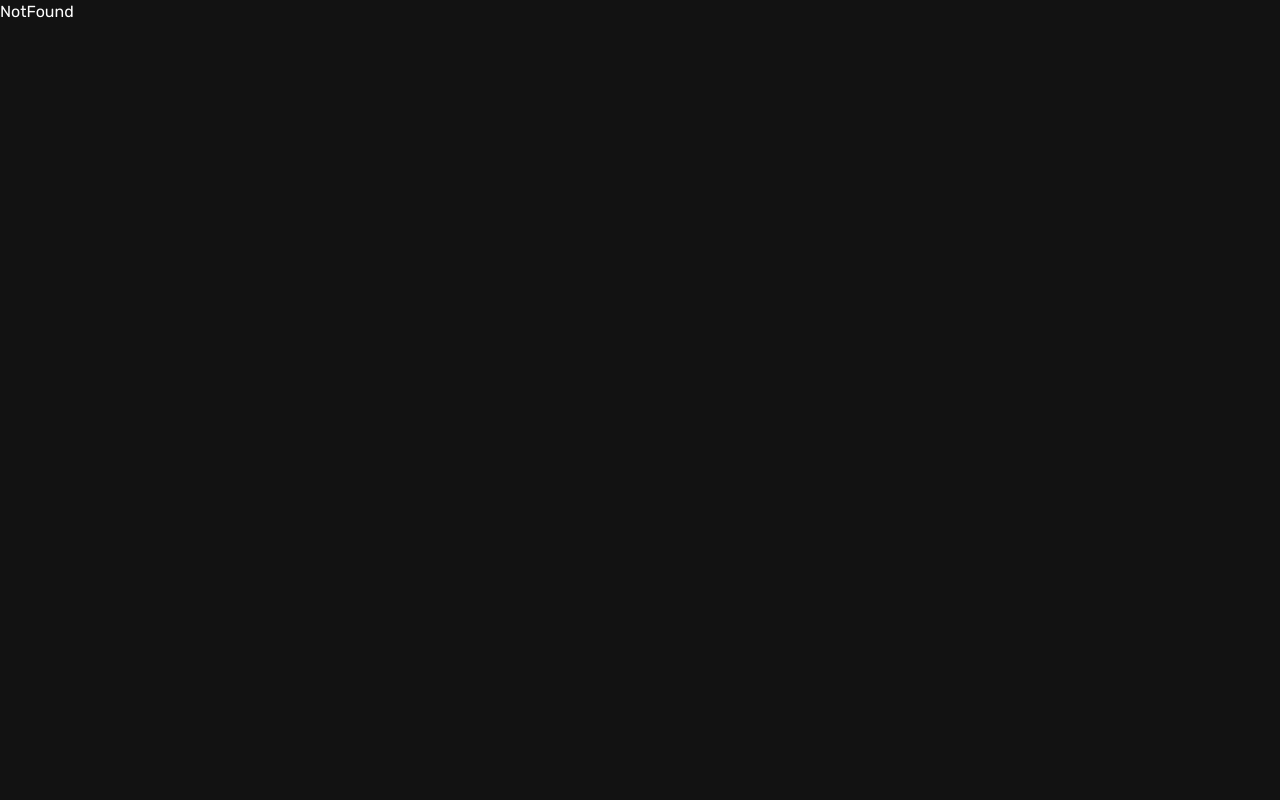
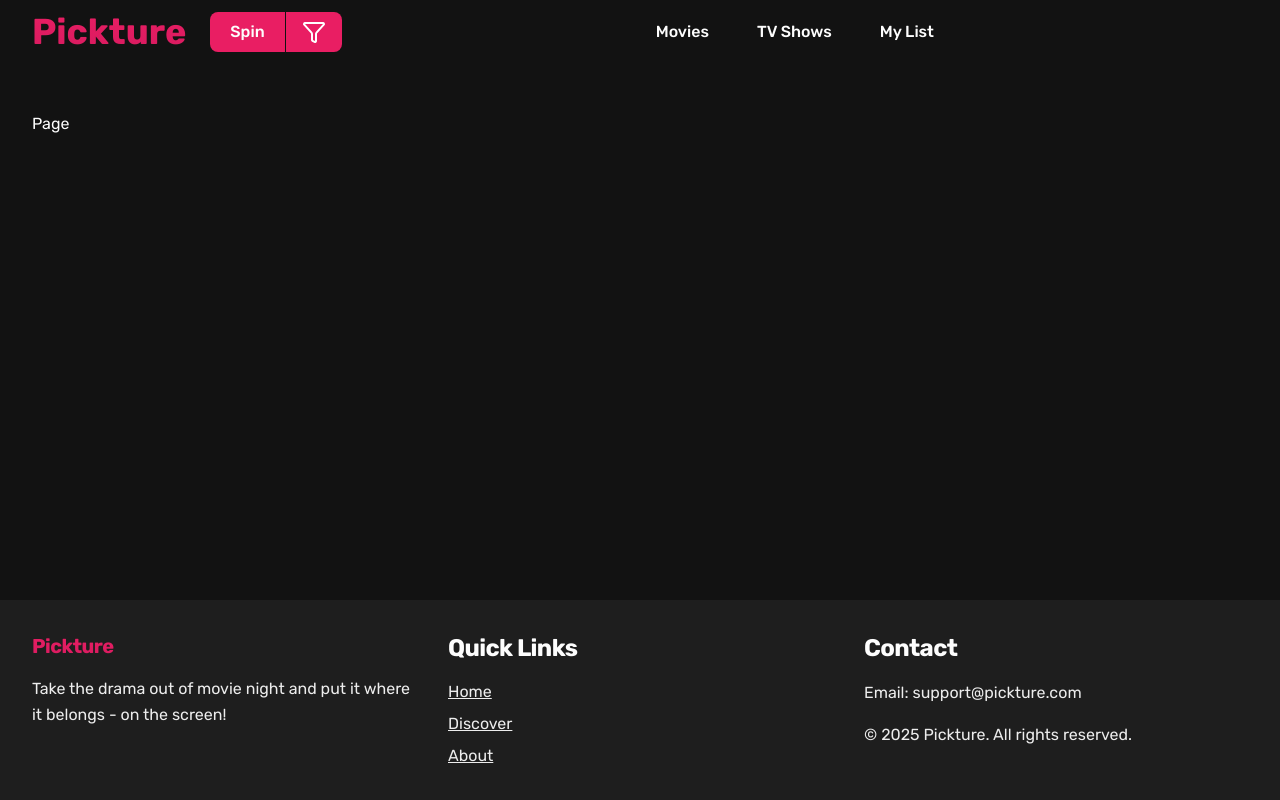
Before and after one commit to Matthew-Hocking/pickture, a Next.js app: page /movies in a window 1280 px wide. Before the commit this address had no page. Built offline with nearby package versions, Linux system fonts and the light colour scheme.

Commit message:
housekeeping

```diff
--- /dev/null
+++ b/src/app/(authorised)/movies/page.tsx
@@ -0,0 +1,9 @@
+import React from 'react'
+
+const Page = () => {
+  return (
+    <div>Page</div>
+  )
+}
+
+export default Page
--- a/src/app/components/layout/Nav.tsx
+++ b/src/app/components/layout/Nav.tsx
@@ -28,7 +28,7 @@
     })}>
       <div className="container flex items-center justify-between h-16">
         <div className="flex items-center space-x-6">
-          <Link href="/dashboard" className="flex items-center space-x-2 no-underline">
+          <Link href="/" className="flex items-center space-x-2 no-underline">
             <span className="text-2xl md:text-4xl font-bold gradient-text mb-0">Pickture</span>
           </Link>
           <SpinCTA />
```
